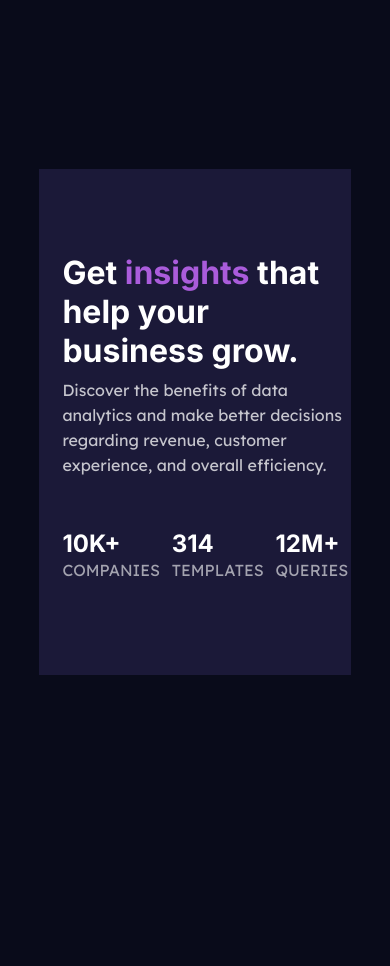
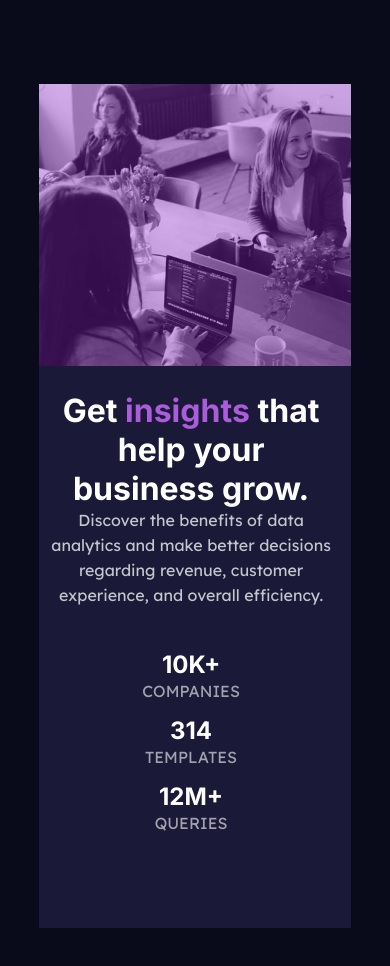
Before and after one commit to LucasMCFidelis/Stats-preview-card-component, a plain HTML site: page index.html in a window 390 px wide. Before the commit the page ends 844 px from the top, so only its background shows below. Drawn offline with Linux system fonts and the light colour scheme.

Commit message:
Adicionando versão inicial do design responsivo

```diff
--- a/css/responsivo.css
+++ b/css/responsivo.css
@@ -0,0 +1,52 @@
+@media (max-width: 450px) {
+    body {
+        padding: 10vh 0
+    }
+
+    .container {
+        max-width: 100vw;
+        width: 80%;
+        min-height: 100vh;
+        max-height: auto;
+        text-align: center;
+        display: grid;
+        grid-template-columns: 1fr;
+        grid-template-rows: repeat(3, 1fr);
+        grid-template-areas:
+            "card"
+            "text"
+            "text";
+        margin: 0 auto;
+    }
+
+    .text_card {
+        all: unset;
+        grid-area: text;
+        gap: 3vh;
+        width: 90%;
+        max-height: auto;
+        padding: 3vh 3vw;
+    }
+
+    .card {
+        width: 100%;
+        grid-area: card;
+        background-image: url(../images/image-header-mobile.jpg);
+        background-size: cover;
+        background-position: center;
+        height: 100%;
+    }
+
+    .card::after{
+        top: 0;
+        left: 0;
+    }
+
+    .mini_cards {
+        display: flex;
+        align-items: center;
+        justify-content: center;
+        flex-direction: column;
+    }
+
+}
--- a/css/style.css
+++ b/css/style.css
@@ -81,5 +81,5 @@ body{
     content: " ";
     width: 100%;
     height: 100%;
-    background-color: hsla(277, 70%, 49%, 0.353);   ;
+    background-color: hsla(277, 70%, 49%, 0.353);
 }
```
